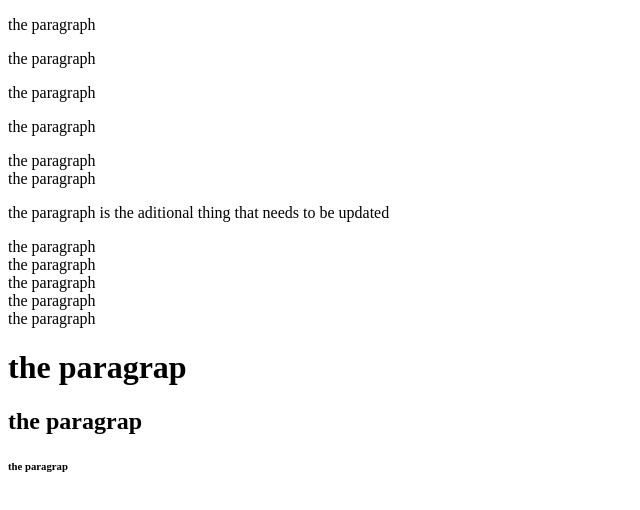
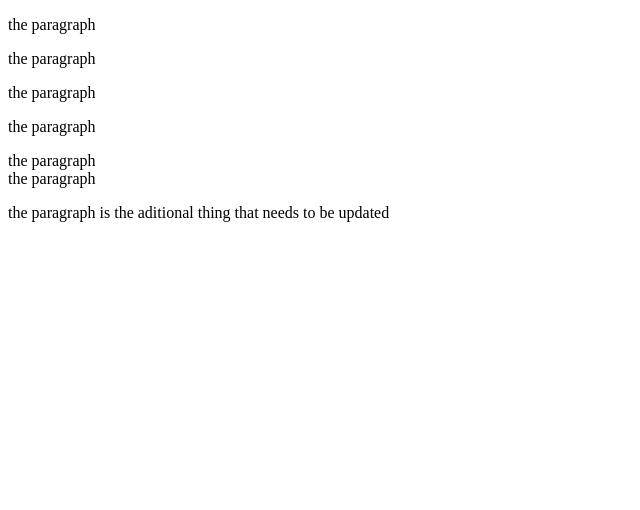
Before and after one commit to y-bez/hello, a plain HTML site: page index.html in a window 1280 px wide. Shown: the whole page, without its empty margins (0-640 px from the left). Drawn offline with Linux system fonts and the light colour scheme.

Commit message:
Update index.html

```diff
--- a/index.html
+++ b/index.html
@@ -15,13 +15,6 @@
 the paragraph<br>
 the paragraph<br>
 <p> the paragraph is the aditional thing that needs to be updated</p>
-the paragraph<br>
-the paragraph<br>
-the paragraph<br>
-the paragraph<br>
-the paragraph<br>
-<h1>the paragrap</h1>
-<h2>the paragrap</h2>
-<h6>the paragrap</h6>
+
 </body>
 </html>
```
